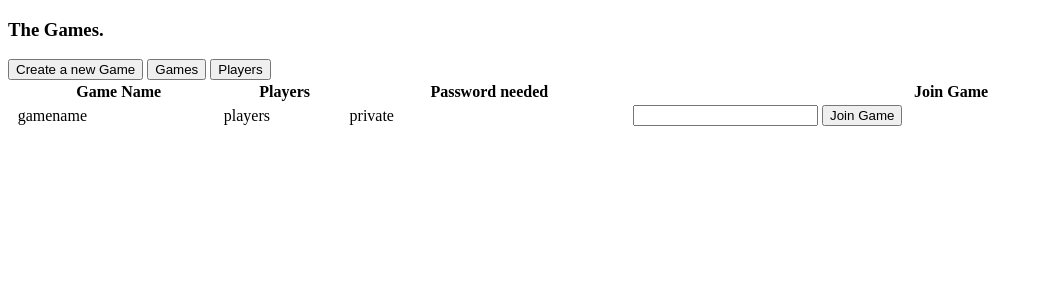
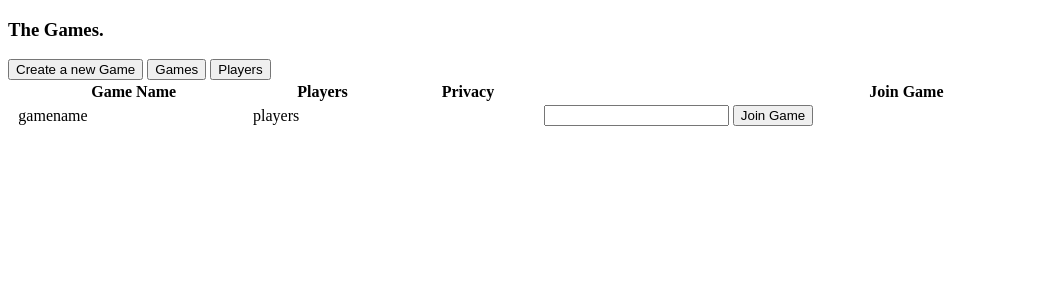
Before and after one commit to steffimk/TBIAL, a web app: page /de.lmu.ifi.sosy.tbial/src/main/java/de/lmu/ifi/sosy/tbial/GamesPage.html in a window 1280 px wide. Shown: the top 300 px of the page, without its empty margins (0-1043 px from the left). Run offline with its HTML, style and script files only (its server is not run), Linux system fonts and the light colour scheme; data that the repository does not hold is empty.

Commit message:
Added icons to show privacy of games

```diff
--- a/de.lmu.ifi.sosy.tbial/src/main/java/de/lmu/ifi/sosy/tbial/BasePage.html
+++ b/de.lmu.ifi.sosy.tbial/src/main/java/de/lmu/ifi/sosy/tbial/BasePage.html
@@ -6,6 +6,7 @@
 <title><wicket:message key="applicationName">The bug is a Lie</wicket:message>
 </title>
 <link rel="stylesheet" href="style.css" type="text/css" />
+<link rel="stylesheet" href="https://use.fontawesome.com/releases/v5.8.2/css/all.css" crossorigin="anonymous">
 </head>
 <body>
 
--- a/de.lmu.ifi.sosy.tbial/src/main/java/de/lmu/ifi/sosy/tbial/GamesPage.html
+++ b/de.lmu.ifi.sosy.tbial/src/main/java/de/lmu/ifi/sosy/tbial/GamesPage.html
@@ -27,7 +27,7 @@
 						<th></th>
 						<th>Game Name</th>
 						<th>Players</th>
-						<th>Password needed</th>
+						<th>Privacy</th>
 						<th>Join Game</th>
 					</tr>
 				</thead>
@@ -36,7 +36,9 @@
 						<td></td>
 						<td><span wicket:id="name">gamename</span></td>
 						<td><span wicket:id="numberOfPlayers">players</span></td>
-						<td><span wicket:id="access">private</span></td>
+						<td><div wicket:id="lockedIcon" class=centered ><i class="fas fa-lock"></i></div>
+							<div wicket:id="unlockedIcon" class=centered ><i class="fas fa-unlock"></i></div>
+						</td>
 						<td><form wicket:id="joinGameForm"><input wicket:id="joinGamePw" type="password"/>
 							<input type="submit" wicket:id="joinGameButton" value="Join Game"/></form></td>
 					</tr>
--- a/de.lmu.ifi.sosy.tbial/src/main/webapp/style.css
+++ b/de.lmu.ifi.sosy.tbial/src/main/webapp/style.css
@@ -409,6 +409,10 @@ pre.boxed {
 	border: solid 2px #ff6600;
 }
 
+.centered {
+	text-align: center;
+}
+
 .chat {
 	width: 70%;
 	height: 900px;
```
Also changed, not shown: de.lmu.ifi.sosy.tbial/src/main/java/de/lmu/ifi/sosy/tbial/GamesPage.java (+9 -2 lines).
